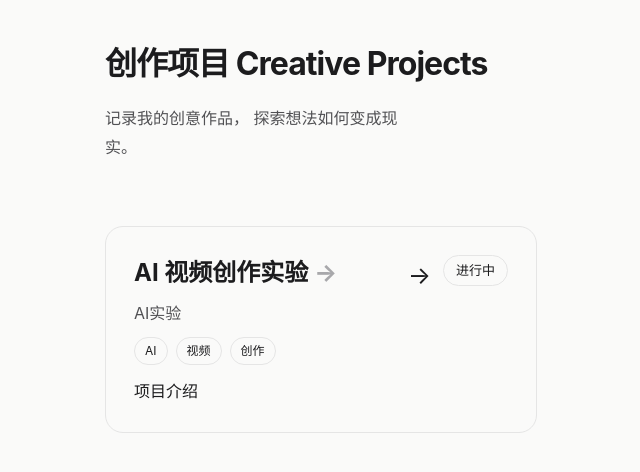
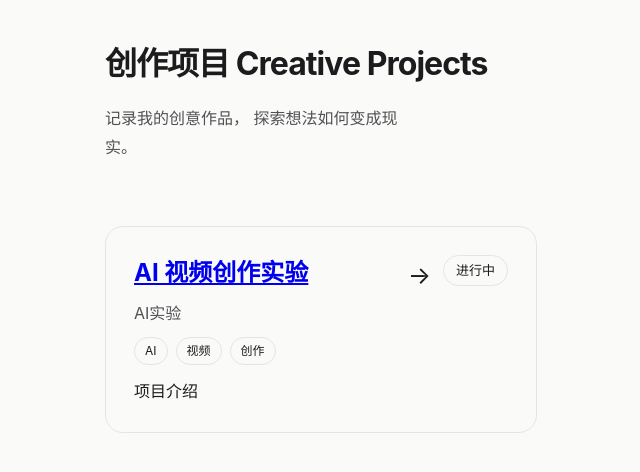
Before and after one commit to Jerry-Future666/Jerryhome, a Jekyll site: the page built from projects/index.md, in a window 1280 px wide. Shown: the top 472 px of the page, without its empty margins (319-959 px from the left). Built offline with Jekyll 4.4.1, drawn with Linux system fonts in a browser that asks for light colours.

Commit message:
Modify project link and correct section closure
Updated anchor tag class for project links and fixed section closing tag.

```diff
--- a/projects/index.md
+++ b/projects/index.md
@@ -31,7 +31,7 @@ title: 创作项目 Creative Projects
 
                 <h2>
 
-                    <a class="content-link" href="{{ project.url | relative_url }}">
+                    <a href="{{ project.url | relative_url }}">
 
                         {{ project.title }}
 
```
